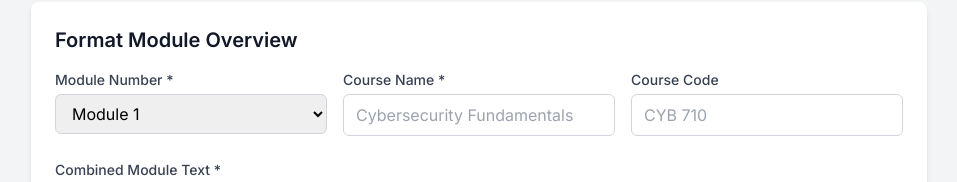
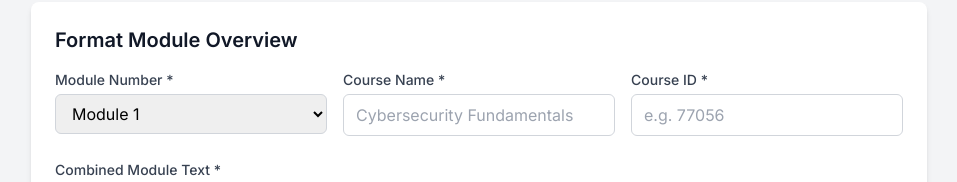
Before and after one commit to dm-kaplan/canvas-formatter, a Next.js app: page / in a window 1280 px wide. Both pictures are taken after a click on the button "Module Overview". Shown: the part 290-472 px from the top of the page, without its empty margins (161-1118 px from the left). Built offline with nearby package versions, Linux system fonts and the light colour scheme.

Commit message:
Remove Course Code field from Module Overview form

```diff
--- a/components/forms/ModuleForm.tsx
+++ b/components/forms/ModuleForm.tsx
@@ -8,7 +8,7 @@ export interface ModuleFormData {
   template: TemplateType;
   moduleNumber?: string;
   courseName?: string;
-  courseCode?: string;
+  // courseCode?: string; // Removed
   combinedModuleText?: string;
   objectives?: string[];
   checklist?: string[];
@@ -79,7 +79,8 @@ export default function ModuleForm({
     template: "wfuModule",
     moduleNumber: "1",
     courseName: "",
-    courseCode: "",
+    courseId: "",
+    // courseCode: "", // Removed
     combinedModuleText: "",
   });
   // ...existing code...
@@ -173,16 +174,17 @@ export default function ModuleForm({
             />
           </div>
           <div>
-            <label htmlFor="courseCode" className="block text-sm font-medium text-gray-700 mb-1">
-              Course Code
+            <label htmlFor="courseId" className="block text-sm font-medium text-gray-700 mb-1">
+              Course ID *
             </label>
             <input
-              id="courseCode"
+              id="courseId"
               type="text"
-              value={formData.courseCode || ""}
-              onChange={e => handleChange("courseCode", e.target.value)}
+              value={formData.courseId || ""}
+              onChange={e => handleChange("courseId", e.target.value)}
+              required
               className="w-full px-3 py-2 border border-gray-300 rounded-md focus:outline-none focus:ring-2 focus:ring-canvas-blue"
-              placeholder="CYB 710"
+              placeholder="e.g. 77056"
             />
           </div>
         </div>
```
